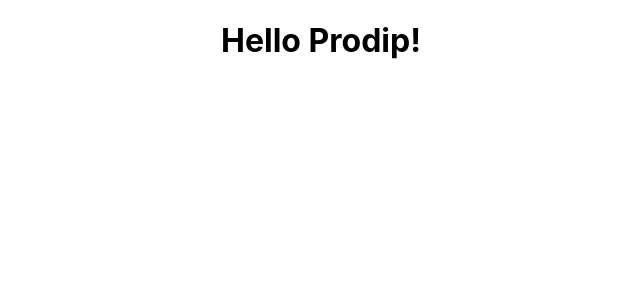
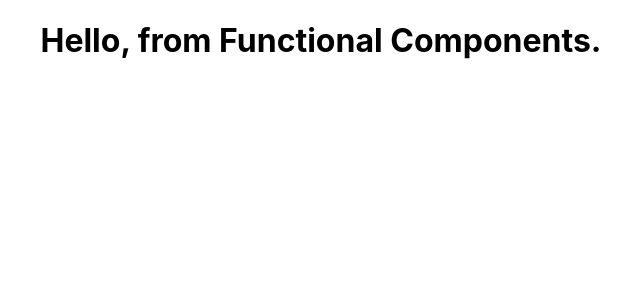
Before and after one commit to Prodip2416/react-exercise, a React (Create React App) app in the folder hello-react/: page / in a window 1280 px wide. Shown: the top 300 px of the page, without its empty margins (319-959 px from the left). Built offline with nearby package versions, Linux system fonts and the light colour scheme.

Commit message:
Functional Components in React

```diff
--- a/hello-react/src/App.js
+++ b/hello-react/src/App.js
@@ -4,13 +4,15 @@ import './App.css';
 import Greet from './components/Greet';
 import Welcome from './components/Welcome';
 import Hello from './components/Hello';
+import FunctionalComponents from './components/FunctionalComponents';
 
 function App() {
   return (
     <div className="App">
       {/* <Greet/> */}
       {/* <Welcome/> */}
-      <Hello/>
+      {/* <Hello/> */}
+      <FunctionalComponents/>
     </div>
   );
 }
--- /dev/null
+++ b/hello-react/src/components/FunctionalComponents.js
@@ -0,0 +1,7 @@
+import React from 'react';
+
+function FunctionalComponents(){
+    return <h1>Hello, from Functional Components.</h1>
+}
+
+export default FunctionalComponents;
```
